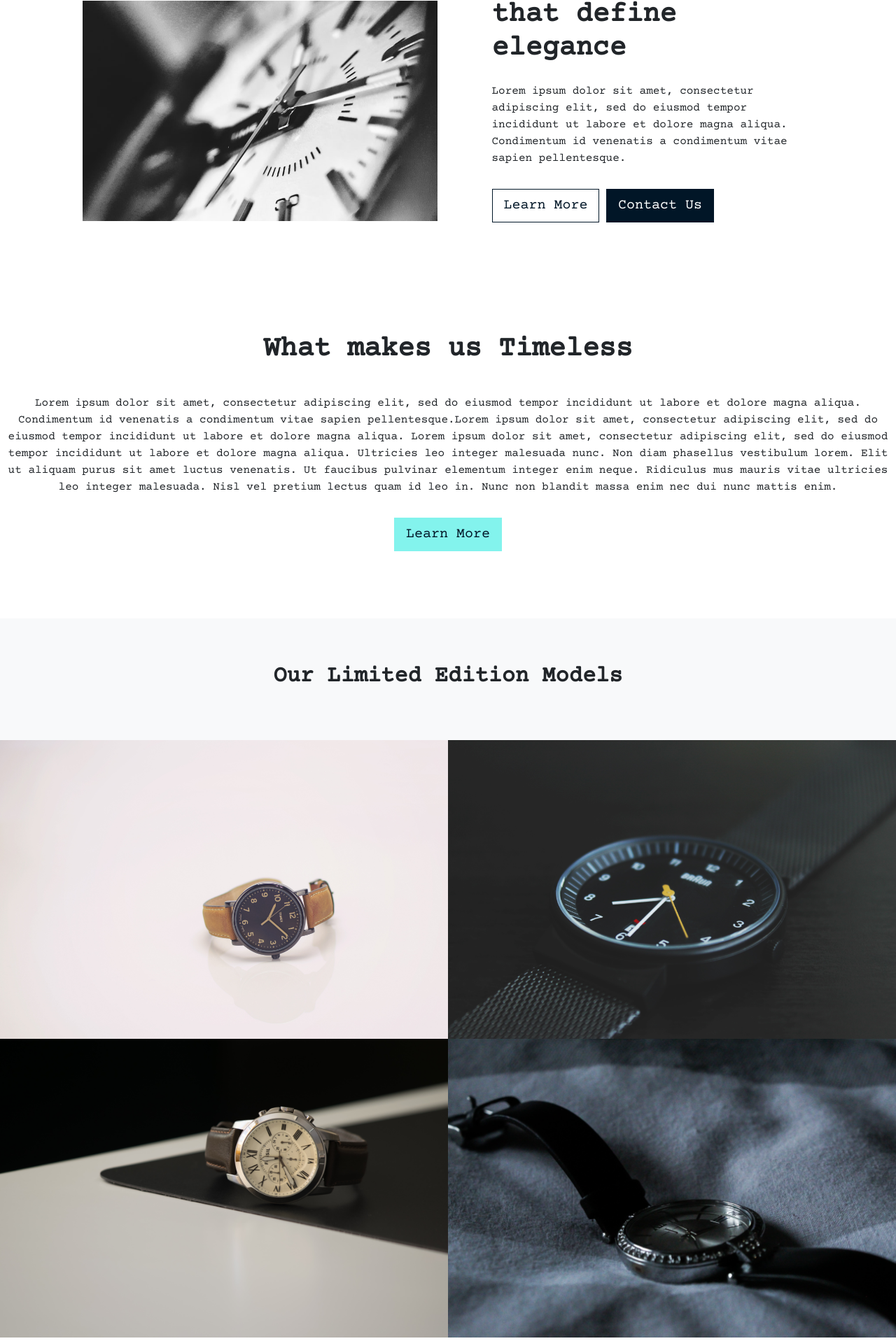
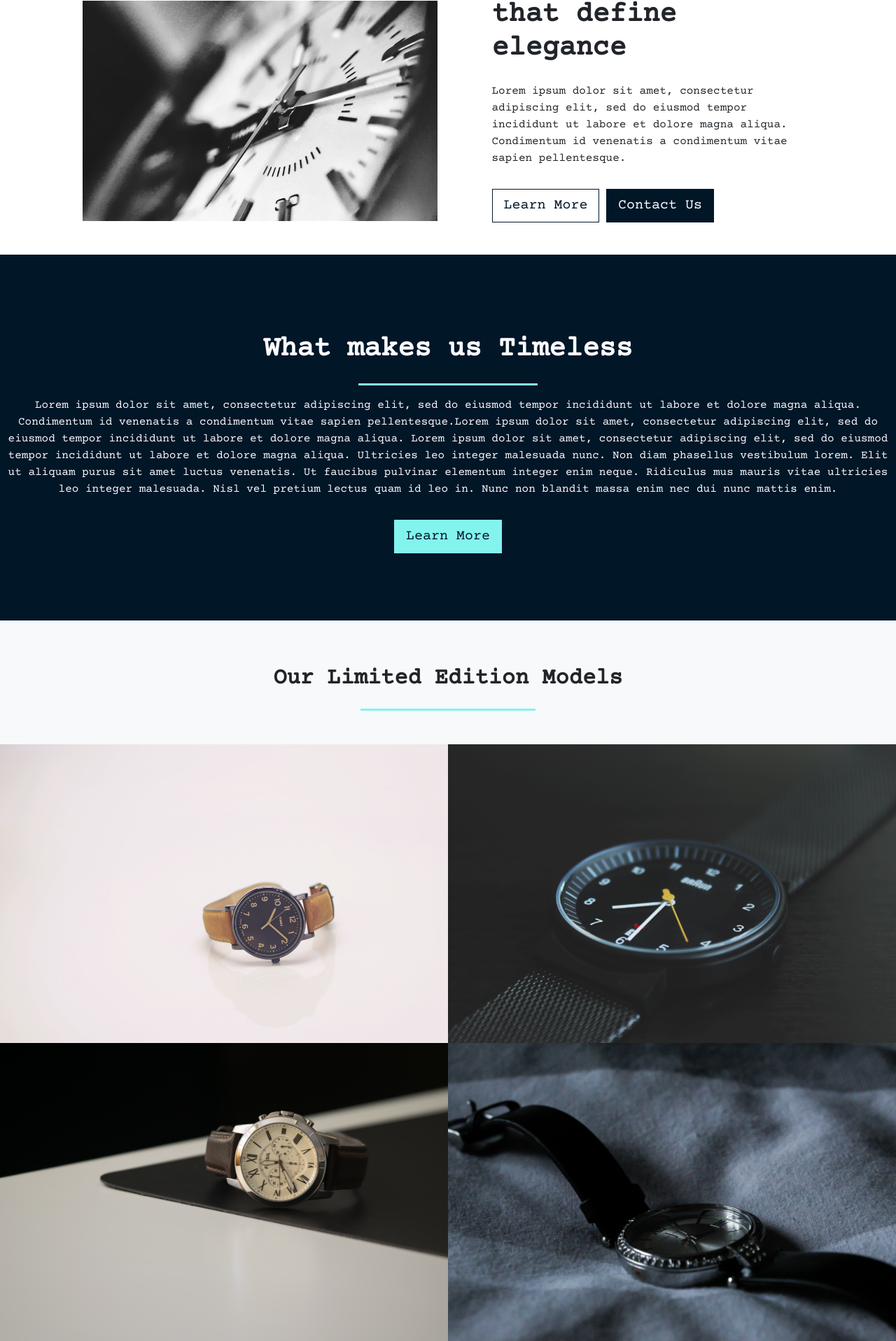
Before and after one commit to utk09/watch-template-site, a PHP site: page / in a window 1280 px wide. Shown: the part 143-2060 px from the top of the page at 70% size. Run offline with PHP 8.4, Linux system fonts and the light colour scheme.

Commit message:
added short description

```diff
--- a/css/styles.css
+++ b/css/styles.css
@@ -95,3 +95,16 @@ h6 {
 .navbar-brand {
   font-size: 1.8rem;
 }
+
+/********************* short description *********************/
+
+.short-description {
+  background: #011627;
+  color: #fafaff;
+}
+
+.heading-line {
+  height: 3px;
+  width: 20%;
+  background: #83f3ed;
+}
```
